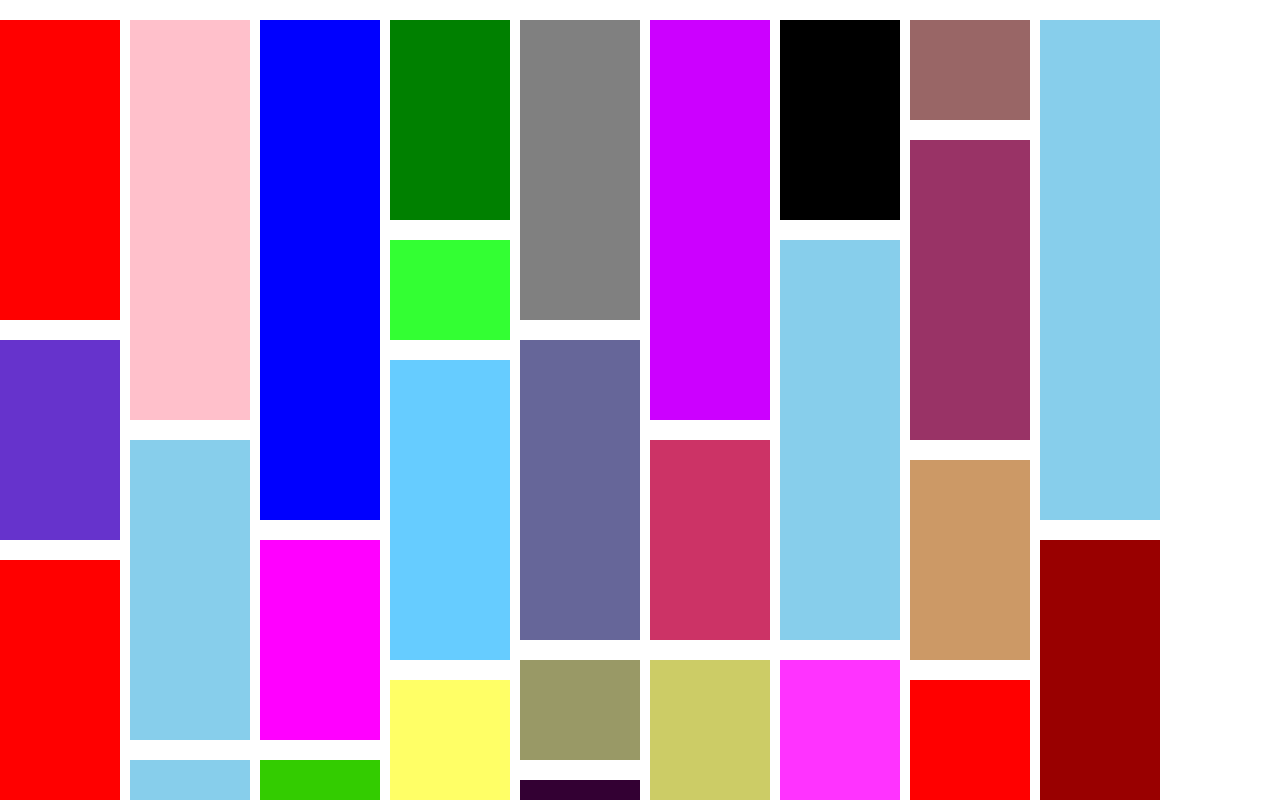
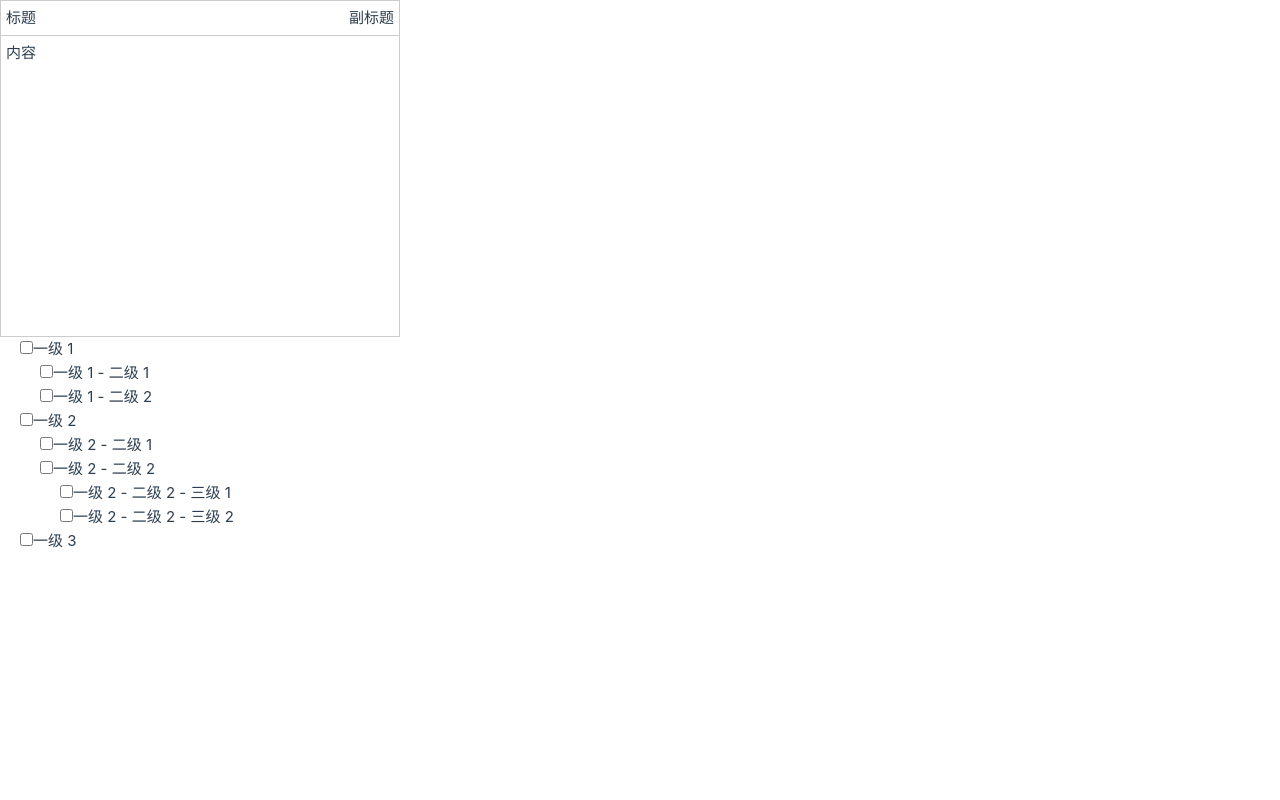
Before and after one commit to LTisme/vue3-vite-TS-pinia-electron, a Vue app: page / in a window 1280 px wide. Built offline with nearby package versions, Linux system fonts and the light colour scheme.

Commit message:
了解了全局组件、递归组件等

```diff
--- a/src/App.vue
+++ b/src/App.vue
@@ -1,173 +1,65 @@
 <template>
-  <waterFallVue :list="list"></waterFallVue>
+  <div>
+    <CardVue />
+    <TreeVue :data="treeData" />
+  </div>
 </template>
 
 <script setup lang='ts'>
-  import { ref, reactive } from 'vue'
-  import waterFallVue from '@/components/water-fall.vue';
-  // 下面是很多不同高度、不同颜色但有着同样宽度的div色块，这样就可以用这个list模拟出一个瀑布流的效果。
-  const list = [
+  // 这样就注册成了局部组件，如果想要将此组件注册为全局组件，则需要在main.ts中导入并注册
+  // import CardVue from '@/components/components-study/Card.vue';
+  import TreeVue from '@/components/components-study/Tree.vue';     // 展示递归组件
+
+  // 造一点数据
+  interface Tree {
+    name: string;
+    checked: boolean;
+    children?: Tree[];
+  }
+
+  const treeData: Tree[] = [
     {
-      height: 300,
-      background: 'red'
+      name: '一级 1',
+      checked: false,
+      children: [
+        {
+          name: '一级 1 - 二级 1',
+          checked: false,
         },
         {
-      height: 400,
-      background: 'pink'
+          name: '一级 1 - 二级 2',
+          checked: false,
+        },
+      ],
     },
     {
-      height: 500,
-      background: 'blue'
+      name: '一级 2',
+      checked: false,
+      children: [
+        {
+          name: '一级 2 - 二级 1',
+          checked: false,
         },
         {
-      height: 200,
-      background: 'green'
+          name: '一级 2 - 二级 2',
+          checked: false,
+          children: [
+            {
+              name: '一级 2 - 二级 2 - 三级 1',
+              checked: false,
             },
             {
-      height: 300,
-      background: 'gray'
+              name: '一级 2 - 二级 2 - 三级 2',
+              checked: false,
+            },
+          ],
+        },
+      ],
     },
     {
-      height: 400,
-      background: '#CC00FF'
-    },
-    {
-      height: 200,
-      background: 'black'
-    },
-    {
-      height: 100,
-      background: '#996666'
-    },
-    {
-      height: 500,
-      background: 'skyblue'
-    },
-    {
-      height: 300,
-      background: '#993366'
-    },
-    {
-      height: 100,
-      background: '#33FF33'
-    },
-    {
-      height: 400,
-      background: 'skyblue'
-    },
-    {
-      height: 200,
-      background: '#6633CC'
-    },
-    {
-      height: 300,
-      background: '#666699'
-    },
-    {
-      height: 300,
-      background: '#66CCFF'
-    },
-    {
-      height: 300,
-      background: 'skyblue'
-    },
-    {
-      height: 200,
-      background: '#CC3366'
-    },
-    {
-      height: 200,
-      background: '#CC9966'
-    },
-    {
-      height: 200,
-      background: '#FF00FF'
-    },
-    {
-      height: 500,
-      background: '#990000'
-    },
-    {
-      height: 400,
-      background: 'red'
-    },
-    {
-      height: 100,
-      background: '#999966'
-    },
-    {
-      height: 200,
-      background: '#CCCC66'
-    },
-    {
-      height: 300,
-      background: '#FF33FF'
-    },
-    {
-      height: 400,
-      background: '#FFFF66'
-    },
-    {
-      height: 200,
-      background: 'red'
-    },
-    {
-      height: 100,
-      background: 'skyblue'
-    },
-    {
-      height: 200,
-      background: '#33CC00'
-    },
-    {
-      height: 300,
-      background: '#330033'
-    },
-    {
-      height: 100,
-      background: '#0066CC'
-    },
-    {
-      height: 200,
-      background: 'skyblue'
-    },
-    {
-      height: 100,
-      background: '#006666'
-    },
-    {
-      height: 200,
-      background: 'yellow'
-    },
-    {
-      height: 300,
-      background: 'yellow'
-    },
-    {
-      height: 100,
-      background: '#33CCFF'
-    },
-    {
-      height: 400,
-      background: 'yellow'
-    },
-    {
-      height: 400,
-      background: 'yellow'
-    },
-    {
-      height: 200,
-      background: '#33FF00'
-    },
-    {
-      height: 300,
-      background: 'yellow'
-    },
-    {
-      height: 100,
-      background: 'green'
+      name: '一级 3',
+      checked: false,
     }
-
   ]
 </script>
 
--- /dev/null
+++ b/src/components/components-study/Card.vue
@@ -0,0 +1,43 @@
+<template>
+
+    <div class="card">
+        <header>
+            <div>标题</div>
+            <div>副标题</div>
+        </header>
+        <section>
+            内容
+        </section>
+    </div>
+
+</template>
+
+<script setup lang='ts'>
+
+    import { ref } from 'vue';
+
+    const count = ref(0);
+
+</script>
+
+<style scoped lang="scss">
+    // 定义一个变量
+    $border: #ccc;
+
+    .card {
+        border: 1px solid $border;
+        width: 400px;
+
+        header {
+            display: flex;
+            justify-content: space-between;
+            padding: 5px;
+            border-bottom: 1px solid $border;
+        }
+
+        section {
+            padding: 5px;
+            min-height: 300px;
+        }
+    }
+</style>
--- /dev/null
+++ b/src/components/components-study/Tree.vue
@@ -0,0 +1,39 @@
+<template>
+
+    <!-- 加一个事件，点击某个节点的时候触发，用.stop来阻止事件的自动冒泡；用$event来获取事件对象，可以获取很多页面上的信息 -->
+    <div @click.stop="clickItem(item, $event)" class="tree" v-for="item in props.data">
+        <input type="checkbox" v-model="item.checked"><span>{{ item.name }}</span>
+        <!-- 开始对该组件进行递归 -->
+        <!-- 递归组件的名称在vue3中，自己可以直接用组件的文件名 -->
+        <!-- 如果有递归的条件，则像父组件一样继续传值，直到递归结束 -->
+        <Tree v-if="item?.children?.length" :data="item.children" />
+        <!-- 如果想自定义组件名而不是用文件名，则可以再起一个script然后里面export default {name: '自定义组件名'}即可，官网称声明模块的具名导出 -->
+    </div>
+
+</template>
+
+<script setup lang='ts'>
+
+    import { ref } from 'vue';
+    // 造一点数据
+    interface Tree {
+        name: string;
+        checked: boolean;
+        children?: Tree[];
+    }
+    // 子组件是用defineProps来接收父组件传过来的参数
+    const props = defineProps<{
+        data?: Tree[];
+    }>()
+    console.log(`子组件:`, props.data!)
+
+    const clickItem = (item: Tree, e: any) => {
+        console.log(`点击了:`, item, e)
+    }
+
+</script>
+<style scoped lang='scss'>
+    .tree {
+        margin-left: 20px;
+    }
+</style>
--- a/src/main.ts
+++ b/src/main.ts
@@ -6,9 +6,13 @@ import { createPinia } from 'pinia'
 import App from './App.vue'
 import router from './router'
 
+import CardVue from '@/components/components-study/Card.vue';
+
 const app = createApp(App)
 
 app.use(createPinia())
 app.use(router)
 
+app.component('CardVue', CardVue)
+
 app.mount('#app')
```
Lines whose indentation alone changed are shown as unchanged.
